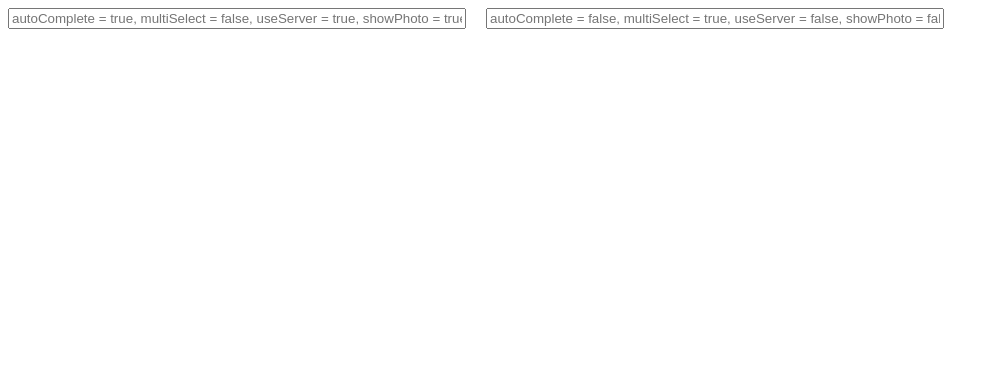
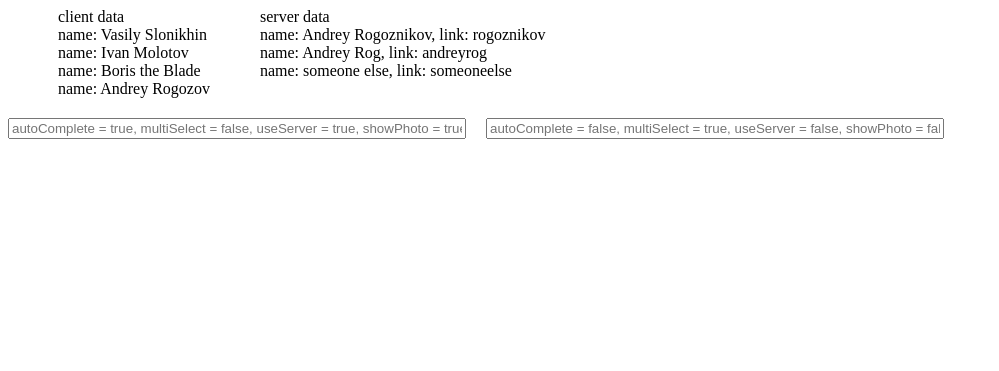
Before and after one commit to andpav/ES6-Dropdown, a website built with webpack: page index.html in a window 1280 px wide. Shown: the whole page, without its empty margins (0-999 px from the left). Built offline with nearby package versions, Linux system fonts and the light colour scheme.

Commit message:
added demo data

```diff
--- a/src/css/styles.css
+++ b/src/css/styles.css
@@ -46,3 +46,18 @@
   top: 25%;
   cursor: pointer;
 }
+
+.demo-container {
+  position: relative;
+  margin-bottom: 20px;
+}
+
+.demo-data-container {
+  display: inline-block;
+  margin-left: 50px;
+  vertical-align: top;
+}
+
+.demo-data-container__element {
+
+}
--- a/src/index.js
+++ b/src/index.js
@@ -1,5 +1,6 @@
 import './css/styles.css';
 import 'whatwg-fetch';
+import serverJson from '../server/data';
 import Dropdown from './Dropdown/index';
 
 const container = document.createElement('div');
@@ -28,6 +29,42 @@ const items = [
   },
 ];
 
+// only for demo
+const demoContainer = document.createElement('div');
+demoContainer.className = 'demo-container';
+
+const clientData = items.map(item => { return { name: item.name } });
+const serverData = serverJson.map(item => { return { name: item.name, link: item.link } });
+
+const clientDataContainer = document.createElement('div');
+clientDataContainer.textContent = 'client data';
+clientDataContainer.className = 'demo-data-container';
+
+const serverDataContainer = document.createElement('div');
+serverDataContainer.textContent = 'server data';
+serverDataContainer.className = 'demo-data-container';
+
+clientData.forEach(item => {
+  const nameElement = document.createElement('div');
+  nameElement.className = 'demo-data-container__element';
+  nameElement.textContent = `name: ${item.name}`;
+
+  clientDataContainer.appendChild(nameElement);
+});
+
+serverData.forEach(item => {
+  const nameElement = document.createElement('div');
+  nameElement.className = 'demo-data-container__element';
+  nameElement.textContent = `name: ${item.name}, link: ${item.link}`;
+
+  serverDataContainer.appendChild(nameElement);
+});
+
+demoContainer.appendChild(clientDataContainer);
+demoContainer.appendChild(serverDataContainer);
+
+container.appendChild(demoContainer);
+
 const placeHolder1 = 'autoComplete = true, multiSelect = false, useServer = true, showPhoto = true';
 const dropdown1 = new Dropdown(items, true, false, true, true, placeHolder1);
 container.appendChild(dropdown1.render());
```
